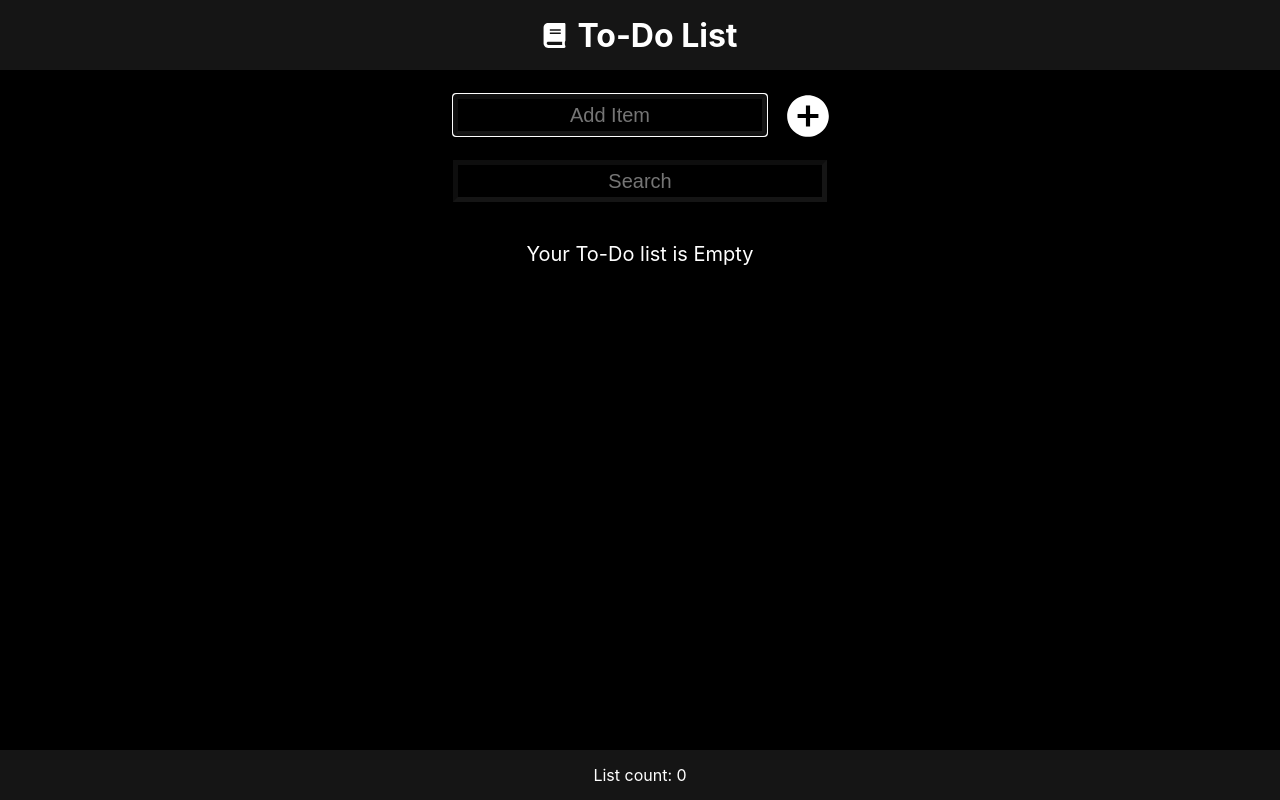
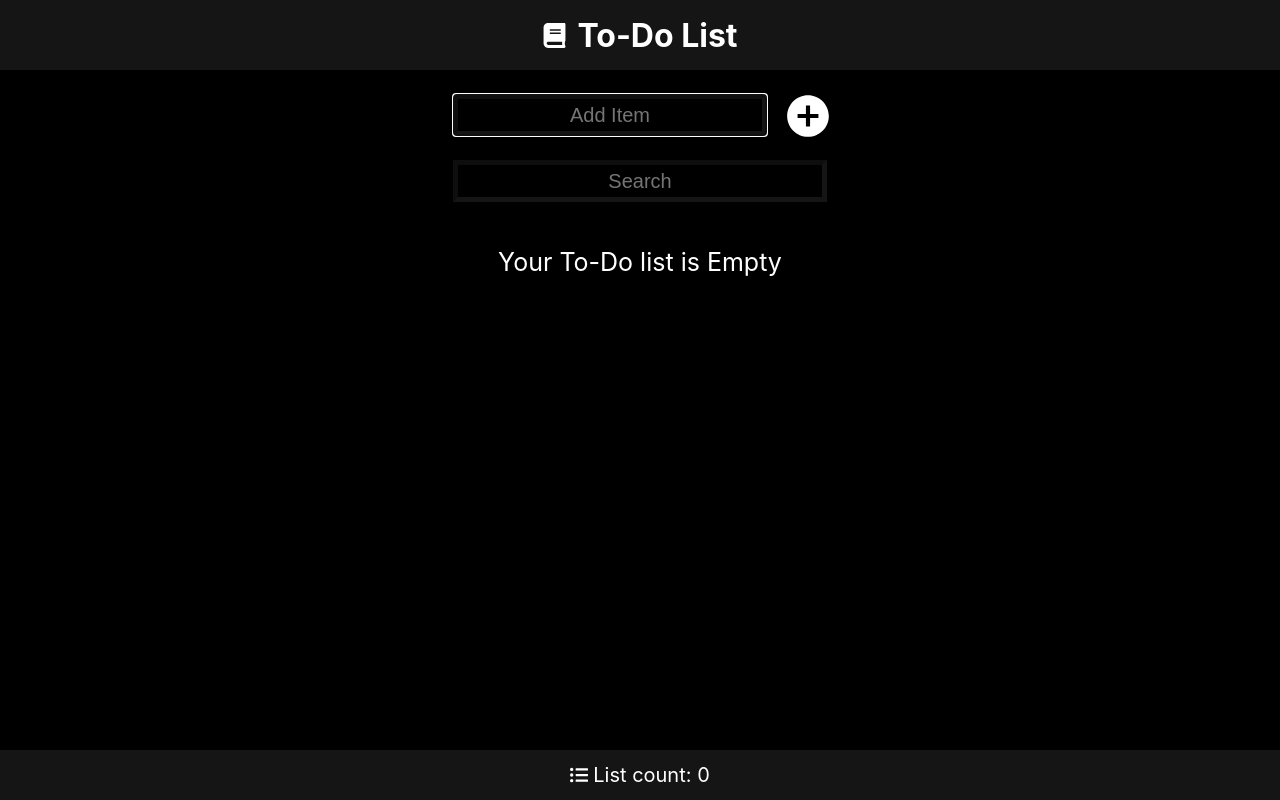
Before and after one commit to kheshore/ToDo-App, a React (Create React App) app: page / in a window 1280 px wide. Built offline with nearby package versions, Linux system fonts and the light colour scheme.

Commit message:
V2.2
Signed-off-by: Kheshore J R <43311731+kheshore@users.noreply.github.com>

```diff
--- a/src/App.css
+++ b/src/App.css
@@ -19,7 +19,7 @@ Header {
 main {
   display: flex;
   justify-content: center;
-  font-size: 20px;
+  font-size: 25px;
 }
 
 Footer {
@@ -33,6 +33,7 @@ Footer {
   position: fixed;
   bottom: 0;
   width: 100%;
+  font-size: 20px;
 }
 
 .item {
@@ -63,6 +64,7 @@ ul {
   margin: 0;
   background-color: rgba(255, 255, 255, 0.082);
   border-radius: 8px;
+  width: 360px;
 }
 
 .item svg {
--- a/src/Footer.js
+++ b/src/Footer.js
@@ -1,8 +1,13 @@
 import React from 'react'
+import { FaListUl } from "react-icons/fa";
+
 
 const Footer = ({count}) => {
   return (
    <footer>
+    <FaListUl
+    style={{marginRight: "5px", fontSize: "18px"}}
+    />
     <p>List count: {count}</p>
    </footer>
   )
```
